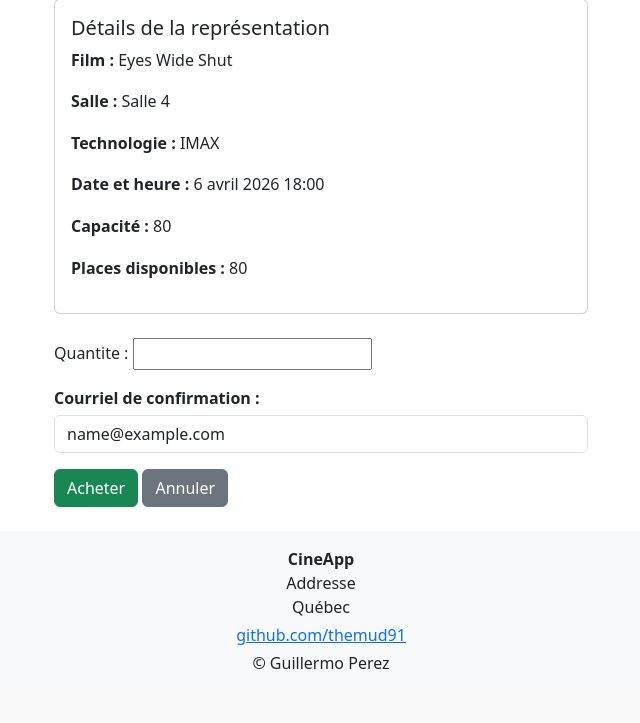
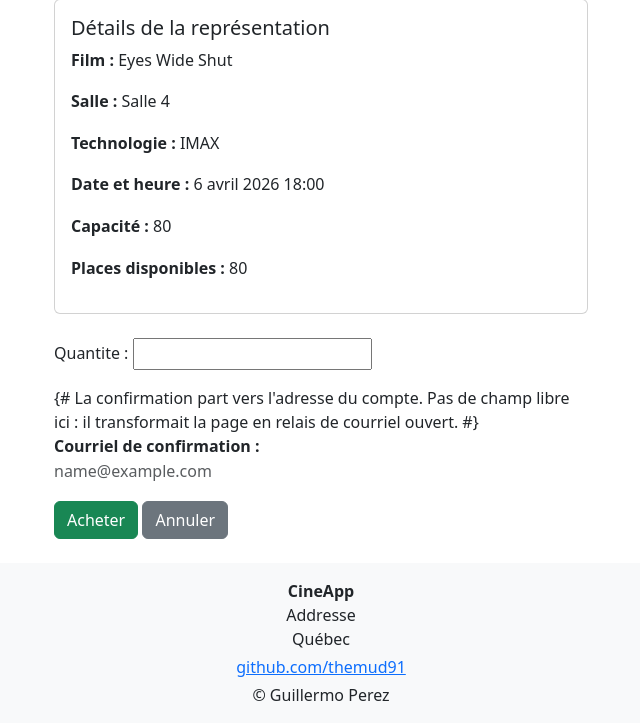
Before and after one commit to themud91/cineApp, a Django app: page /billets/11/add/ in a window 1280 px wide. Shown: the part 283-1006 px from the top of the page, without its empty margins (319-959 px from the left). Before the commit the page ends 952 px from the top, so only its background shows below. Run offline with Django 5.2, Linux system fonts and the light colour scheme; a user stored in the database is signed in; data comes from the database, SQL or seed files in the repository; tables that the repository leaves empty hold one stand-in row (values such as "Sample post").

Commit message:
cerrar relay de correo y conectar el middleware de excepciones

```diff
--- a/Cinema/CineApp/cinema/forms.py
+++ b/Cinema/CineApp/cinema/forms.py
@@ -138,6 +138,10 @@ class BilletForm(forms.ModelForm):
 
 # Formulaire d'inscription
 class RegisterForm(UserCreationForm):
+    # Obligatoire : c'est la seule adresse vers laquelle part la confirmation
+    # d'achat. Le modele User la laisse facultative par defaut.
+    email = forms.EmailField(required=True)
+
     class Meta:
         model = User
         fields = [
--- a/Cinema/CineApp/cinema/views.py
+++ b/Cinema/CineApp/cinema/views.py
@@ -290,10 +290,17 @@ class BilletCreateView(LoginRequiredMixin, SuccessMessageMixin, CreateView):
             )
             return self.form_invalid(form)
 
-        # Recuperer l'email du formulaire (ou de l'utilisateur connecté) pour l'API
-        email = self.request.POST.get("email", "").strip()
+        # La confirmation part vers l'adresse du compte, jamais vers une adresse
+        # saisie dans le formulaire. Un champ libre faisait de cette page un relais
+        # de courriel ouvert : n'importe qui pouvait faire envoyer un courriel
+        # depuis notre compte Brevo vers l'adresse de son choix.
+        email = (self.request.user.email or "").strip()
         if not email:
-            messages.error(self.request, "Veuillez entrer une adresse courriel valide.")
+            messages.error(
+                self.request,
+                "Votre compte n'a pas d'adresse courriel. Ajoutez-en une à votre "
+                "compte pour recevoir la confirmation d'achat.",
+            )
             return self.form_invalid(form)
 
         rep = self.representation
--- a/Cinema/CineApp/monCinema/templates/billets/billet_form.html
+++ b/Cinema/CineApp/monCinema/templates/billets/billet_form.html
@@ -22,11 +22,15 @@
             <form method="POST">
                 {% csrf_token %}
                 {{ form.as_p }}
-                <!-- Champ email requis pour l'envoi du courriel de confirmation via l'API C# -->
+                {# La confirmation part vers l'adresse du compte. Pas de champ
+                   libre ici : il transformait la page en relais de courriel ouvert. #}
                 <p>
-                    <label for="email"><strong>Courriel de confirmation :</strong></label><br>
-                    <input type="email" id="email" name="email" class="form-control mt-1"
-                        placeholder="votre@courriel.com" value="{{ request.user.email }}" required>
+                    <strong>Courriel de confirmation :</strong><br>
+                    {% if request.user.email %}
+                        <span class="text-muted">{{ request.user.email }}</span>
+                    {% else %}
+                        <span class="text-danger">Aucune adresse courriel n'est associée à votre compte.</span>
+                    {% endif %}
                 </p>
                 <button type="submit" class="btn btn-success">Acheter</button>
                 <a href="{% url 'representation_list' %}" class="btn btn-secondary">Annuler</a>
```
Also changed, not shown: 2 other files.
